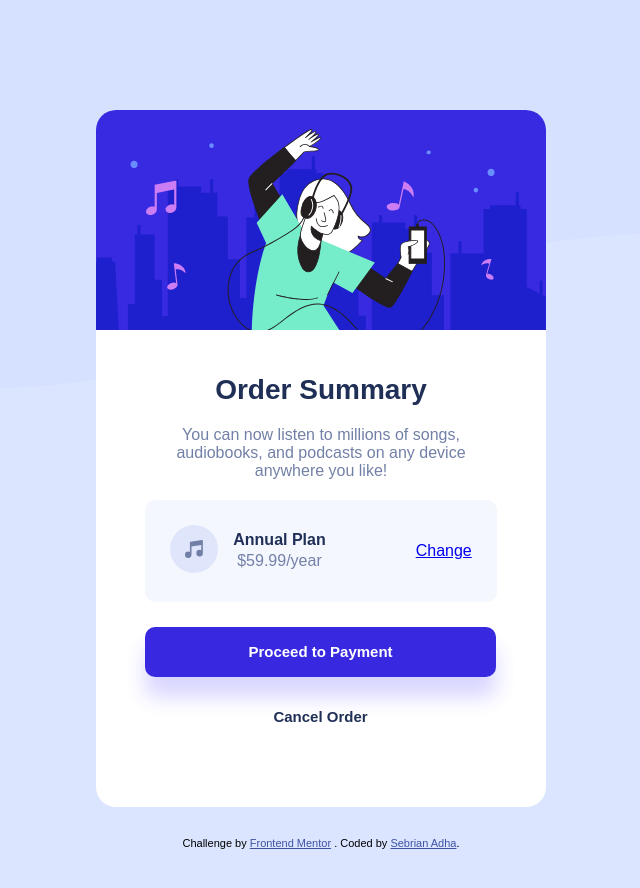
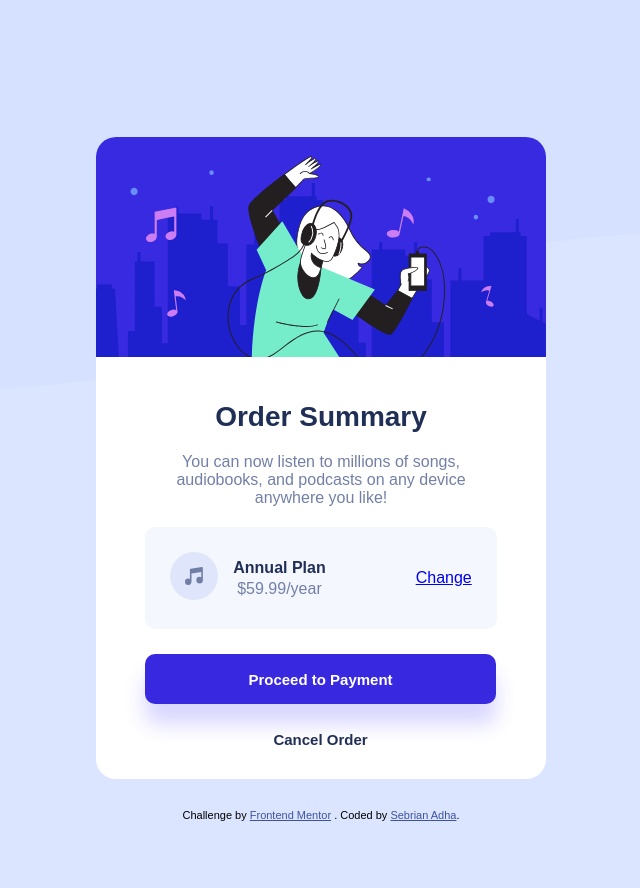
Before and after one commit to AdhaRian/order-summary-component, a plain HTML site: page index.html in a window 1280 px wide. Shown: the whole page, without its empty margins (319-959 px from the left). Drawn offline with Linux system fonts and the light colour scheme; a web font is replaced by a local one.

Commit message:
Update style.css

```diff
--- a/css/style.css
+++ b/css/style.css
@@ -65,7 +65,6 @@ img {
 
 .card {
   max-width: 450px;
-  height: 697px;
   border-radius: 20px;
   background-color: white;
 }
@@ -158,7 +157,7 @@ button.cancel {
   text-align: center;
   text-decoration: none;
   background: transparent;
-  margin: 15px 49px 0px 49px;
+  margin: 10px 49px 15px 49px;
   color: var(--Darkblue);
 }
 
```
